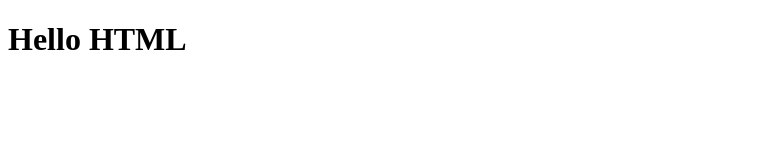
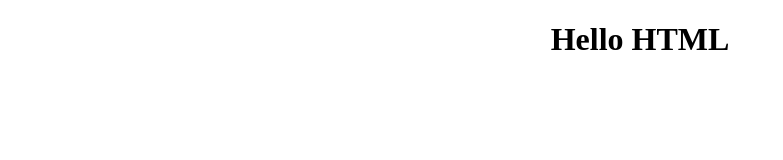
Before and after one commit to davidelunetta/htmlcss-hello, a plain HTML site: page index.html in a window 1280 px wide. Shown: the whole page, without its empty margins (0-783 px from the left). Drawn offline with Linux system fonts and the light colour scheme.

Commit message:
Added css

```diff
--- a/index.html
+++ b/index.html
@@ -4,8 +4,12 @@
     <meta charset="UTF-8">
     <meta name="viewport" content="width=, initial-scale=1.0">
     <title>Document</title>
+    <link rel="stylesheet" href="style.css">
 </head>
 <body>
-    <h1>Hello HTML</h1>
+    <div id="TITLE">
+        <h1>Hello HTML</h1>
+    </div>
+
 </body>
 </html>
--- /dev/null
+++ b/style.css
@@ -0,0 +1,4 @@
+#TITLE{
+    text-align: center;
+
+}
```
